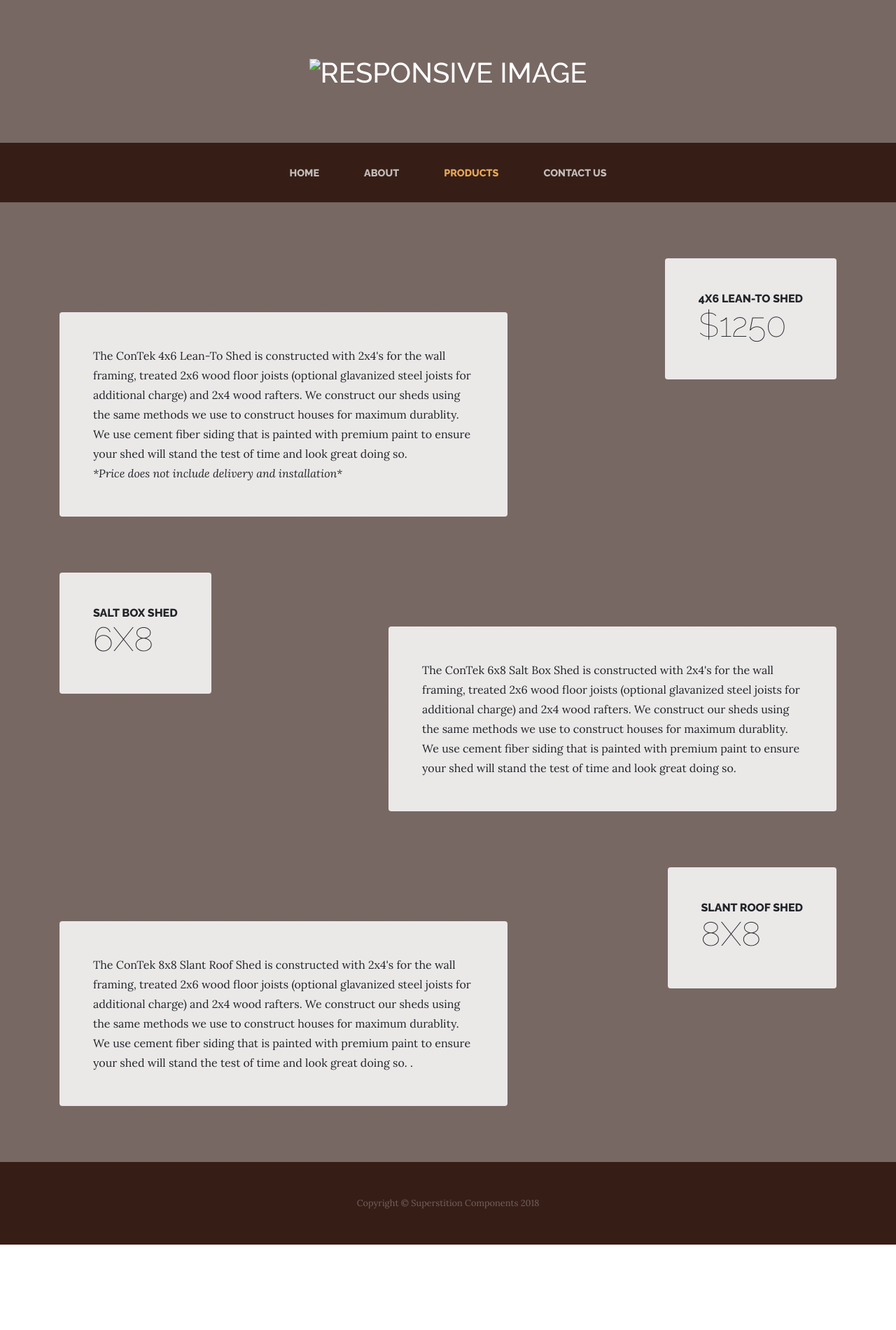
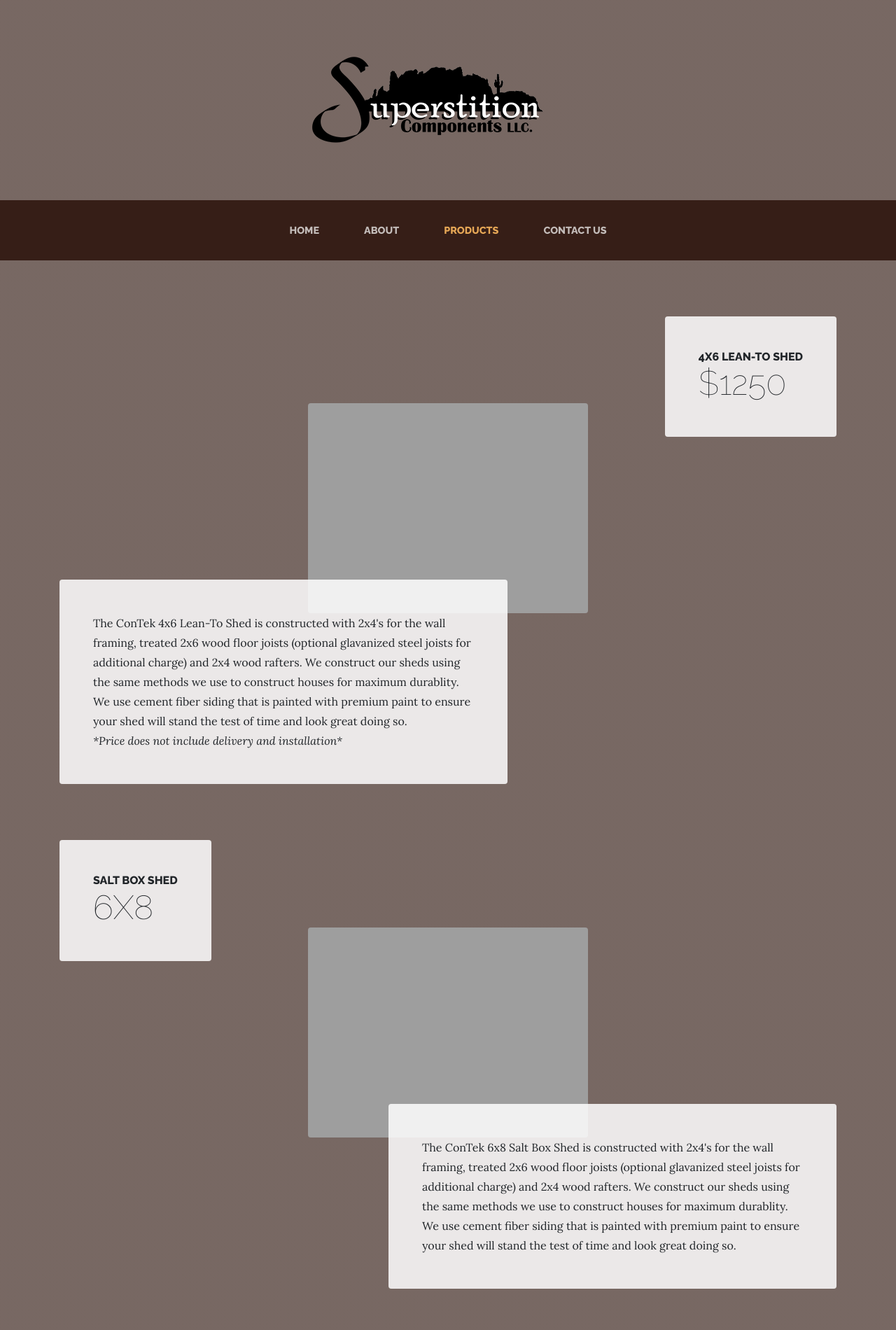
Before and after one commit to hdrattlo88/Superstition-Components, a plain HTML site: page products.html in a window 1280 px wide. Shown: the top 1900 px of the page at 70% size. Before the commit the page ends 1778 px from the top, so only its background shows below. Drawn offline with nearby package versions, Linux system fonts and the light colour scheme; files that its build step writes are made by us from their sources; the site is published under a folder, as on GitHub Pages, so addresses that start at the root find nothing.

Commit message:
broken img links updated

```diff
--- a/products.html
+++ b/products.html
@@ -25,7 +25,7 @@
   <body>
 
     <h1 class="site-heading text-center text-white d-none d-lg-block">
-      <img src="/img/Logo1smpng.png" class="img-fluid" alt="Responsive image">
+      <img src="img/Logo1smpng.png" class="img-fluid" alt="Responsive image">
     </h1>
 
     <!-- Navigation -->
@@ -67,7 +67,7 @@
               </h2>
             </div>
           </div>
-          <img class="product-item-img mx-auto d-flex rounded img-fluid mb-3 mb-lg-0" src="/img/Q2Built 125.png" alt="">
+          <img class="product-item-img mx-auto d-flex rounded img-fluid mb-3 mb-lg-0" src="img/Q2Built 125.png" alt="">
           <div class="product-item-description d-flex mr-auto">
             <div class="bg-faded p-5 rounded">
               <p class="mb-0">The ConTek 4x6 Lean-To Shed is constructed with 2x4's for the wall framing, treated 2x6 wood floor joists (optional
@@ -92,7 +92,7 @@
               </h2>
             </div>
           </div>
-          <img class="product-item-img mx-auto d-flex rounded img-fluid mb-3 mb-lg-0" src="/img/Q2Built 125.png" alt="">
+          <img class="product-item-img mx-auto d-flex rounded img-fluid mb-3 mb-lg-0" src="img/Q2Built 125.png" alt="">
           <div class="product-item-description d-flex ml-auto">
             <div class="bg-faded p-5 rounded">
               <p class="mb-0">The ConTek 6x8 Salt Box Shed is constructed with 2x4's for the wall framing, treated 2x6 wood floor joists (optional
@@ -116,7 +116,7 @@
               </h2>
             </div>
           </div>
-          <img class="product-item-img mx-auto d-flex rounded img-fluid mb-3 mb-lg-0" src="/img/Q2Built 125.png" alt="">
+          <img class="product-item-img mx-auto d-flex rounded img-fluid mb-3 mb-lg-0" src="img/Q2Built 125.png" alt="">
           <div class="product-item-description d-flex mr-auto">
             <div class="bg-faded p-5 rounded">
               <p class="mb-0">The ConTek 8x8 Slant Roof Shed is constructed with 2x4's for the wall framing, treated 2x6 wood floor joists (optional
```
Also changed, not shown: about.html (+2 -2 lines), contactUs.html (+1 -1 lines), index.html (+2 -2 lines).
